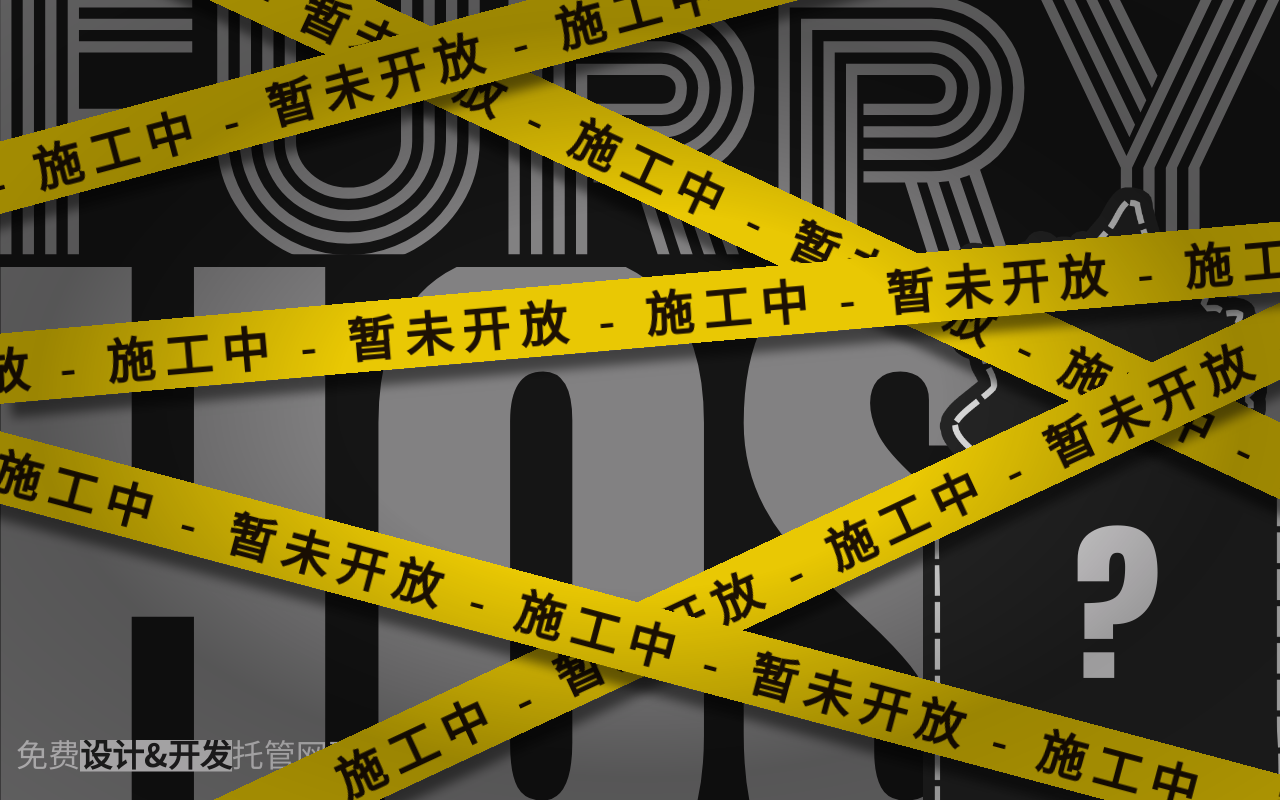
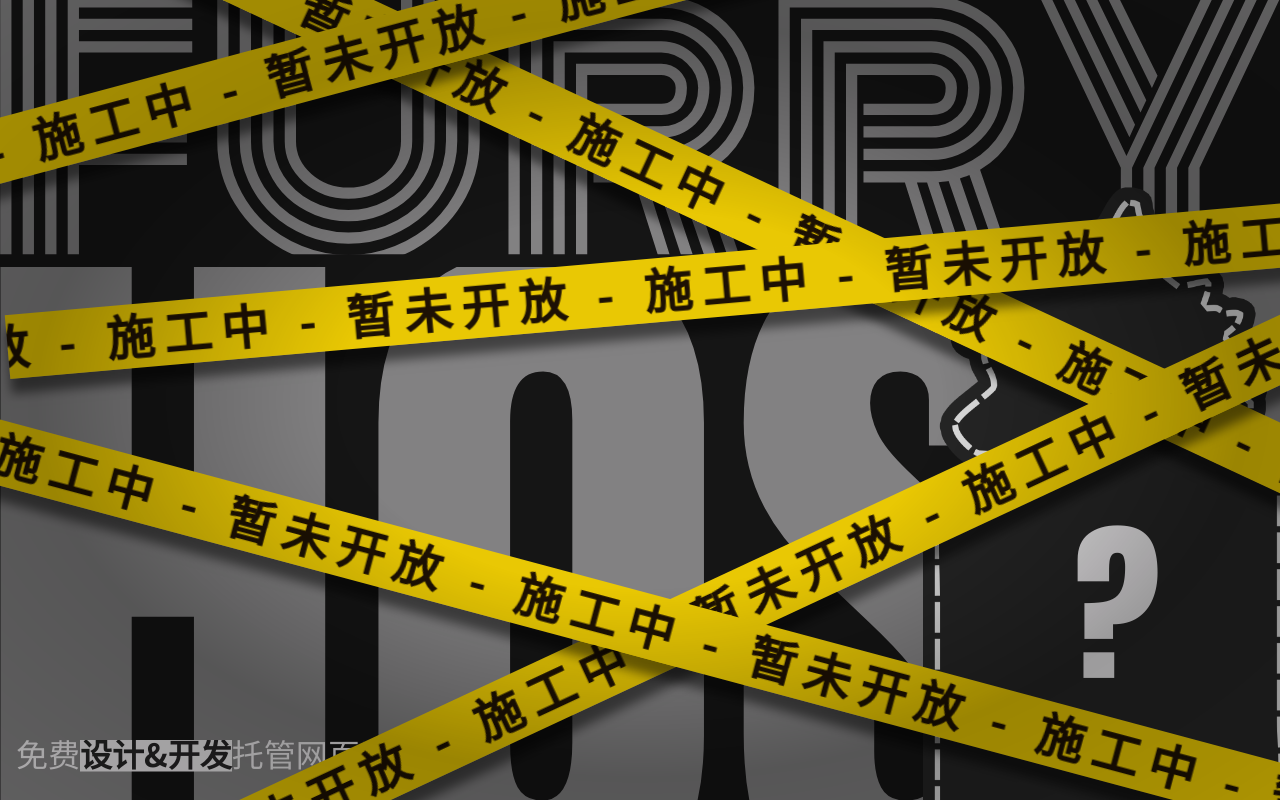
Before and after one commit to Cdm2883/furry-host, a plain HTML site: page index.html in a window 1280 px wide. Drawn offline with nearby package versions, Linux system fonts and the light colour scheme.

Commit message:
优化和修复丝带的显示

```diff
--- a/index.html
+++ b/index.html
@@ -135,6 +135,8 @@
         }
 
         .scroll {
+            height: 4em;
+            overflow: hidden;
             width: calc(100% + 400px);
             left: -400px;
             display: flex;
@@ -146,9 +148,11 @@
             background: #e9c804;
             color: #1d1104;
             font-size: 3em;
-            text-transform: uppercase;
-            letter-spacing: 0.2em;
-            font-weight: 600;
+            line-height: 1.26em;
+            letter-spacing: .2em;
+            font-family: "Noto Sans SC", sans-serif;
+            font-optical-sizing: auto;
+            font-weight: 700;
             white-space: nowrap;
             animation: animate 80s linear infinite;
             animation-delay: -80s;
@@ -202,7 +206,7 @@
                 <span>暂未开放 - 施工中 - 暂未开放 - 施工中 - 暂未开放 - 施工中 - 暂未开放 - 施工中 - 暂未开放 - 施工中 - 暂未开放 - 施工中 - 暂未开放 - 施工中 - 暂未开放 - 施工中 - 暂未开放 - 施工中 - 暂未开放 - 施工中 - 暂未开放 - 施工中 -</span>
             </div>
         </div>
-        <div class="scroll" style="--d:-25;--y:400;">
+        <div class="scroll" style="--d:-25;--y:600;margin-left:-34vmax">
             <div>
                 <span>暂未开放 - 施工中 - 暂未开放 - 施工中 - 暂未开放 - 施工中 - 暂未开放 - 施工中 - 暂未开放 - 施工中 - 暂未开放 - 施工中 - 暂未开放 - 施工中 - 暂未开放 - 施工中 - 暂未开放 - 施工中 - 暂未开放 - 施工中 - 暂未开放 - 施工中 -</span>
             </div>
```
